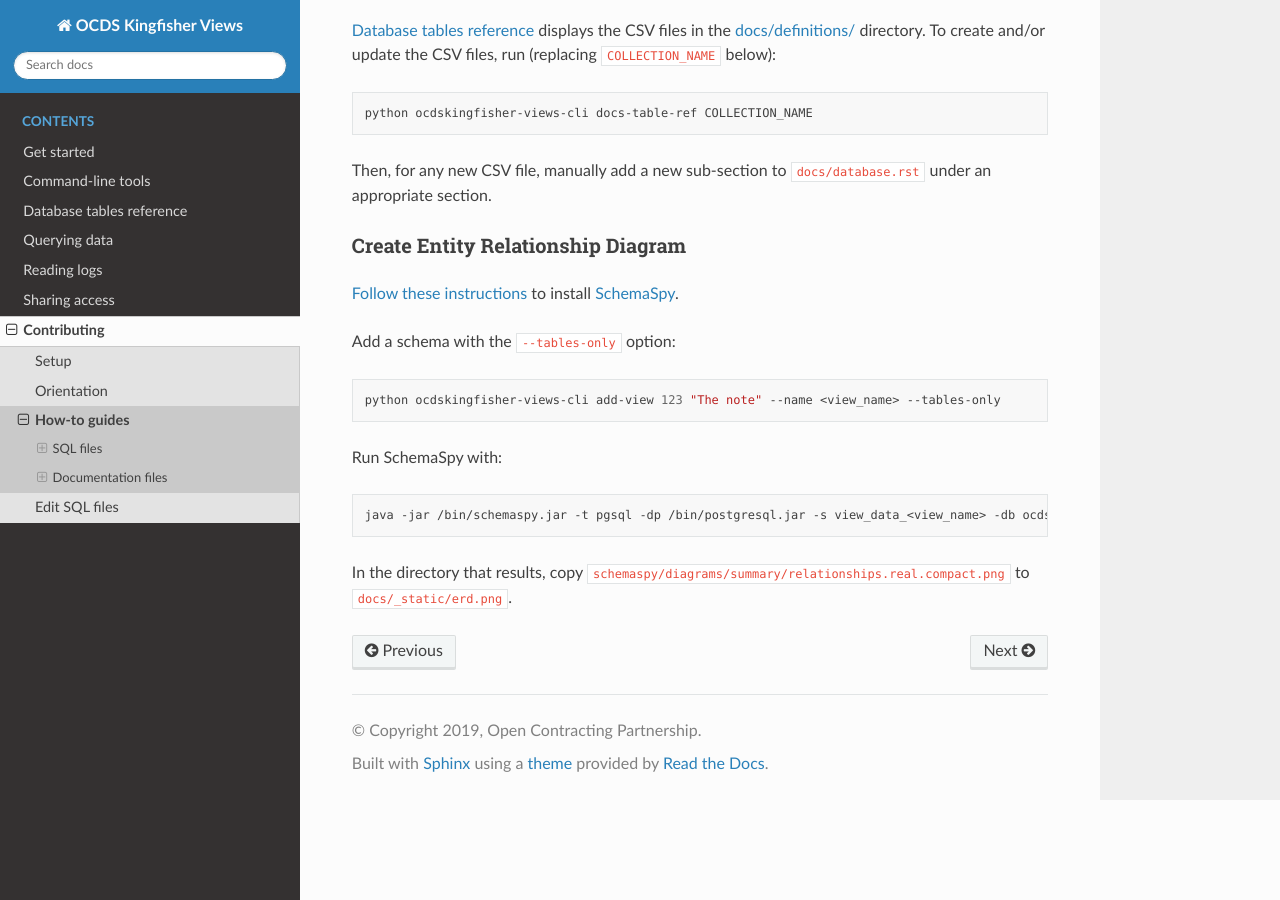
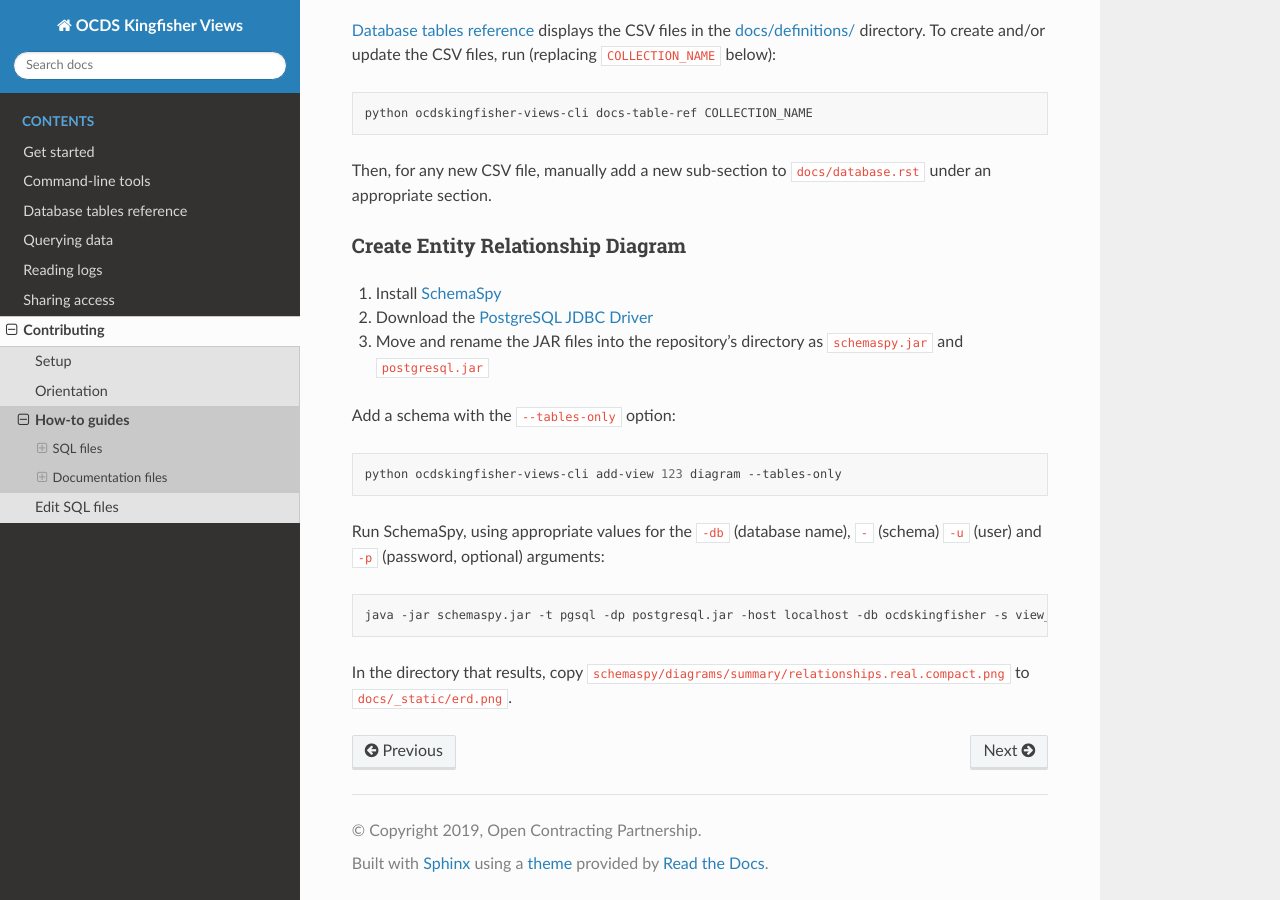
Before and after one commit to open-contracting/kingfisher-summarize, a Sphinx documentation site: the page built from docs/develop/howtos.rst, in a window 1280 px wide and 900 px high, scrolled down 804 px. Built offline with Sphinx 7.4.7 and the Read the Docs theme 2.0.0, drawn with Linux system fonts in a browser that asks for light colours.

Commit message:
docs: Review docs for SchemaSpy

```diff
--- a/docs/develop/howtos.rst
+++ b/docs/develop/howtos.rst
@@ -46,18 +46,20 @@ Then, for any new CSV file, manually add a new sub-section to ``docs/database.rs
 Create Entity Relationship Diagram
 ~~~~~~~~~~~~~~~~~~~~~~~~~~~~~~~~~~
 
-`Follow these instructions <https://kingfisher-process.readthedocs.io/en/latest/development.html#updating-database-tables-graphic>`__ to install `SchemaSpy <http://schemaspy.org/>`__.
+#. Install `SchemaSpy <https://schemaspy.readthedocs.io/en/latest/installation.html>`__
+#. Download the `PostgreSQL JDBC Driver <https://jdbc.postgresql.org/>`__
+#. Move and rename the JAR files into the repository's directory as ``schemaspy.jar`` and ``postgresql.jar``
 
 Add a schema with the ``--tables-only`` option:
 
 .. code-block:: bash
 
-    python ocdskingfisher-views-cli add-view 123 "The note" --name <view_name> --tables-only
+    python ocdskingfisher-views-cli add-view 123 diagram --tables-only
 
-Run SchemaSpy with:
+Run SchemaSpy, using appropriate values for the ``-db`` (database name), ``-`` (schema) ``-u`` (user) and ``-p`` (password, optional) arguments:
 
 .. code-block:: bash
 
-   java -jar /bin/schemaspy.jar -t pgsql -dp /bin/postgresql.jar -s view_data_<view_name> -db ocdskingfisher -u ocdskingfisher -p ocdskingfisher -host localhost -o /vagrant/schemaspy -norows
+   java -jar schemaspy.jar -t pgsql -dp postgresql.jar -host localhost -db ocdskingfisher -s view_data_collection_123 -u ocdskingfisher --password ocdskingfisher -o schemaspy -norows
 
 In the directory that results, copy ``schemaspy/diagrams/summary/relationships.real.compact.png`` to ``docs/_static/erd.png``.
```
